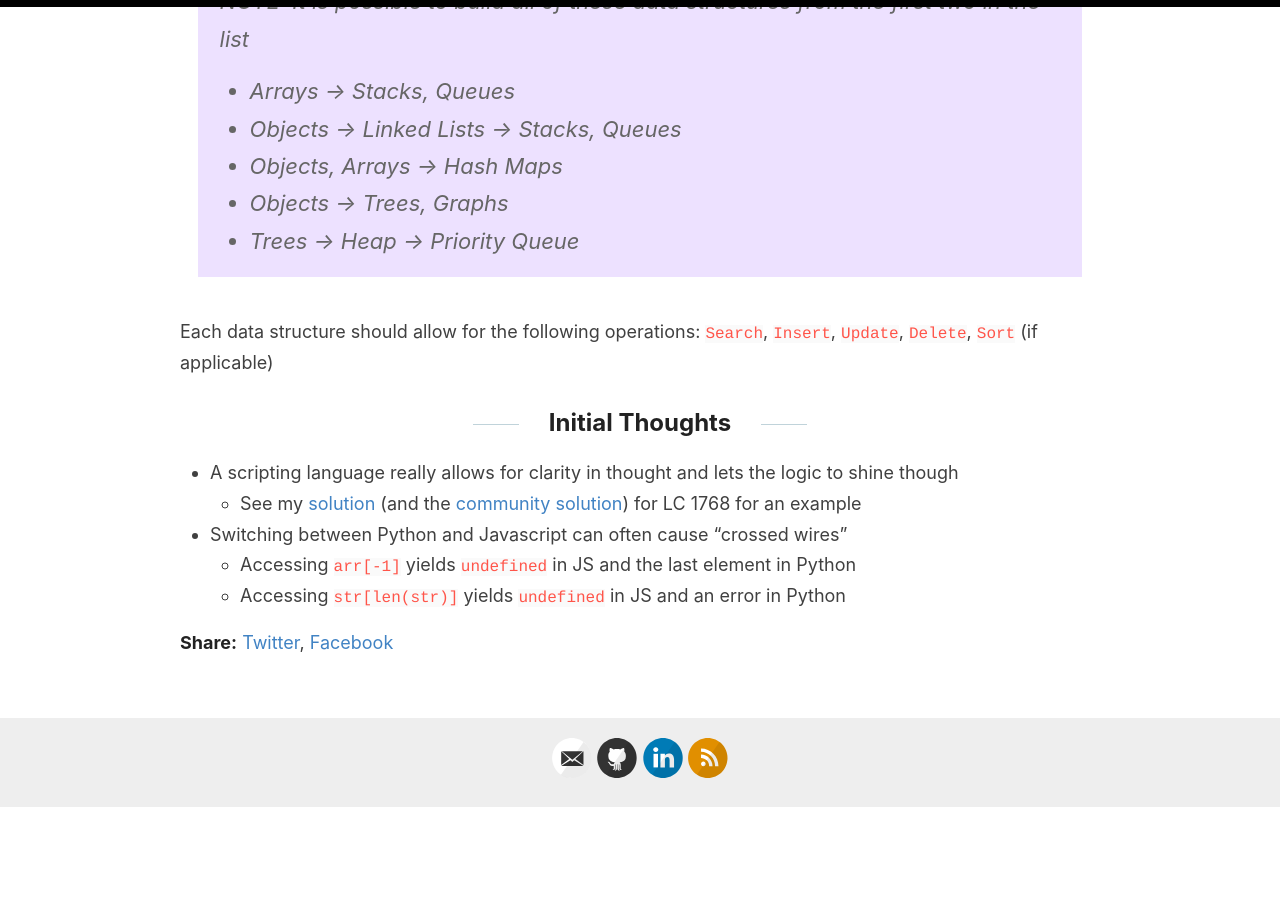
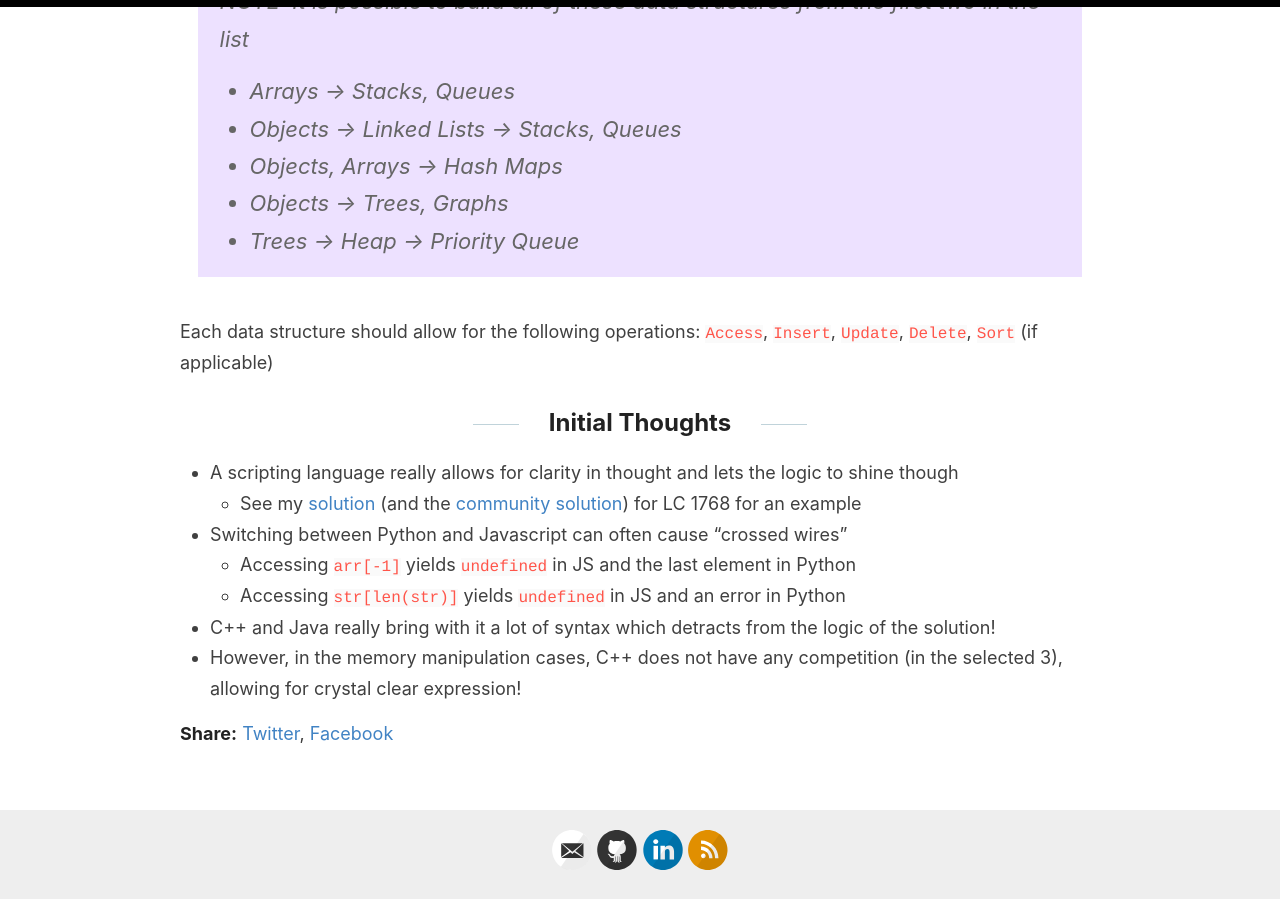
Before and after one commit to harsh-seth/knowhere, a Jekyll site: the page built from _posts/notes/swe/2024-07-24-leetcoding.md, in a window 1280 px wide and 900 px high, scrolled down 1408 px. Built offline with Jekyll 4.4.1, drawn with Linux system fonts in a browser that asks for light colours; before the commit the page ends 2216 px from its top, so only the background shows below that.

Commit message:
Content update

```diff
--- a/_posts/notes/swe/2024-07-24-leetcoding.md
+++ b/_posts/notes/swe/2024-07-24-leetcoding.md
@@ -41,7 +41,7 @@ Decision:
 > - Objects -> Trees, Graphs
 > - Trees -> Heap -> Priority Queue
 
-Each data structure should allow for the following operations: `Search`, `Insert`, `Update`, `Delete`, `Sort` (if applicable)
+Each data structure should allow for the following operations: `Access`, `Insert`, `Update`, `Delete`, `Sort` (if applicable)
 
 
 ## Initial Thoughts
@@ -50,3 +50,5 @@ Each data structure should allow for the following operations: `Search`, `Insert
 - Switching between Python and Javascript can often cause "crossed wires"
     - Accessing `arr[-1]` yields `undefined` in JS and the last element in Python
     - Accessing `str[len(str)]` yields `undefined` in JS and an error in Python
+- C++ and Java really bring with it a lot of syntax which detracts from the logic of the solution!
+- However, in the memory manipulation cases, C++ does not have any competition (in the selected 3), allowing for crystal clear expression!
```
